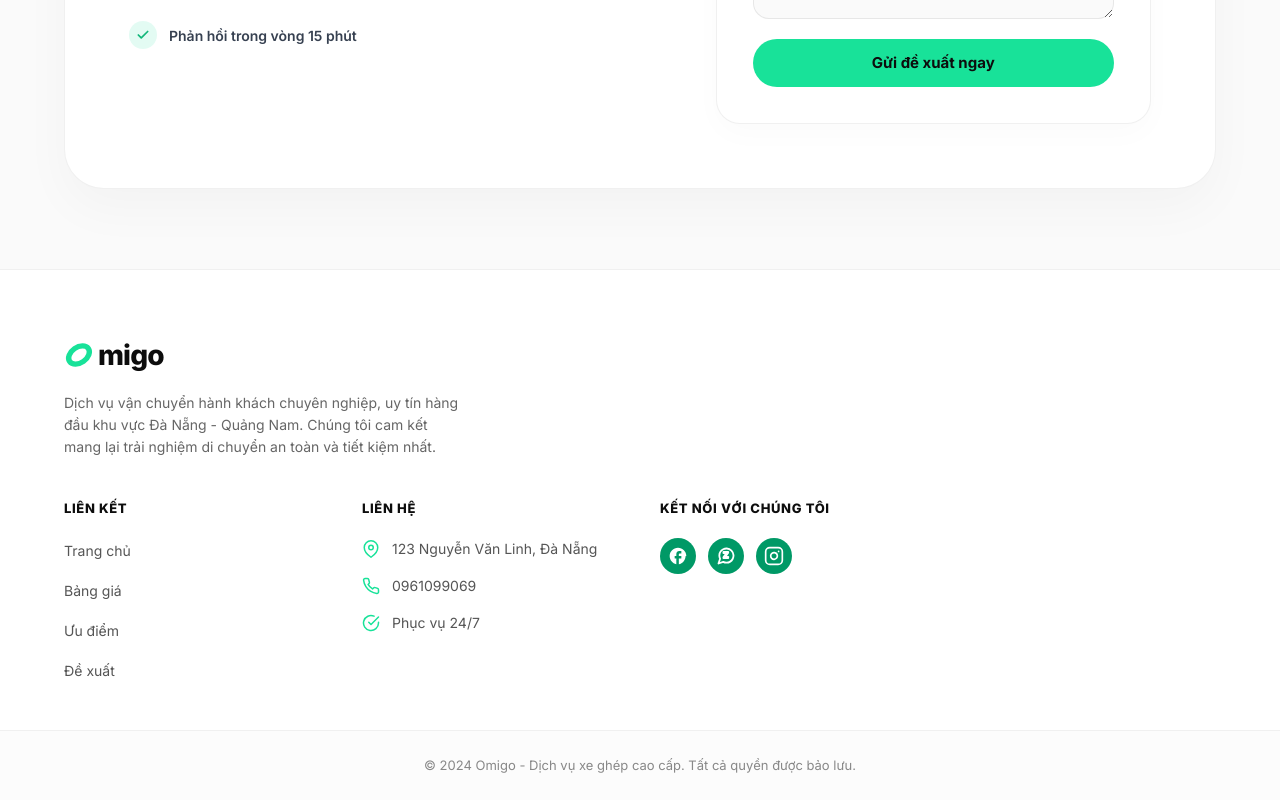
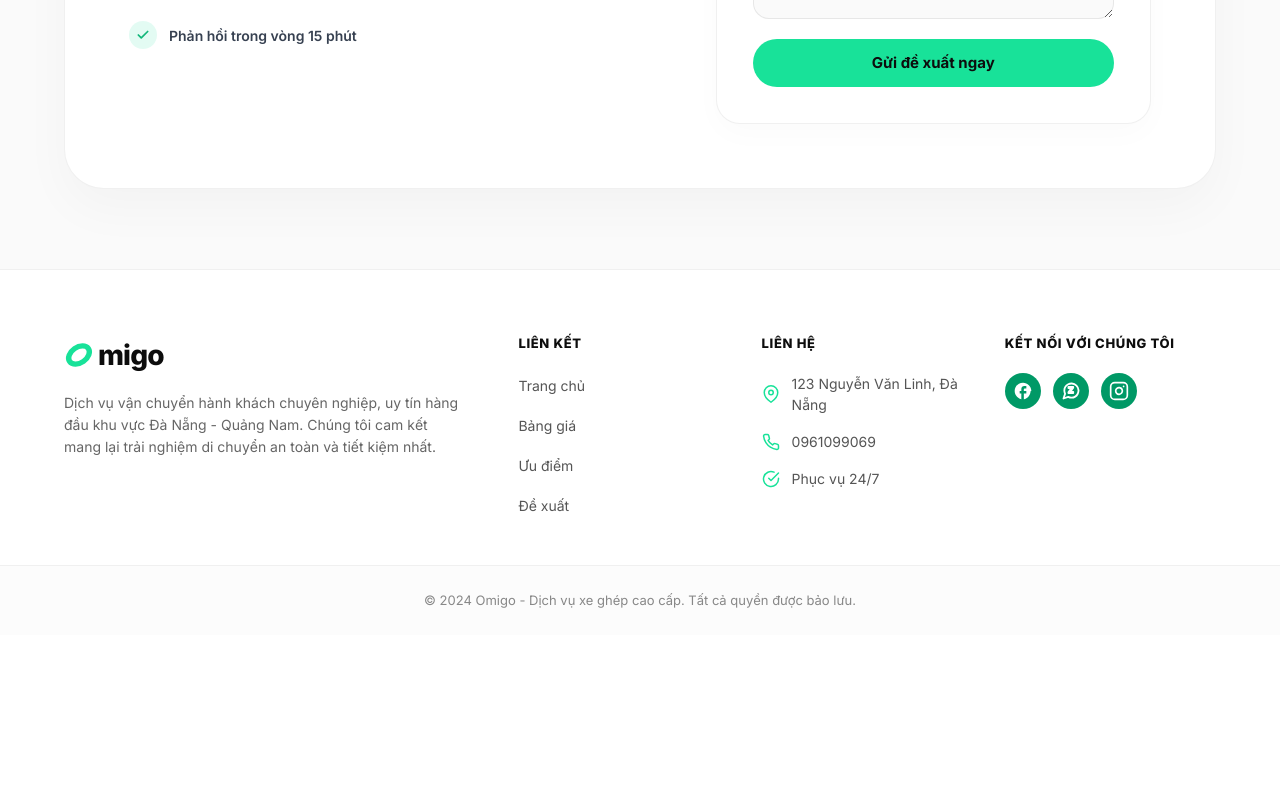
Before and after one commit to hotanduytung/Omigo, a Next.js app: page / in a window 1280 px wide. Shown: the part 2107-2907 px from the top of the page. After the commit the page ends 2742 px from the top, so only its background shows below. Built offline with nearby package versions, Linux system fonts and the light colour scheme.

Commit message:
Align footer columns in the same row on desktop

```diff
--- a/src/app/globals.css
+++ b/src/app/globals.css
@@ -848,3 +848,25 @@ p {
     gap: 12px !important;
   }
 }
+
+.footer-grid {
+  display: grid;
+  grid-template-columns: repeat(1, 1fr);
+  gap: 40px;
+  max-width: 1200px;
+  margin: 0 auto;
+  padding: 0 24px 48px;
+}
+
+@media (min-width: 768px) {
+  .footer-grid {
+    grid-template-columns: repeat(2, 1fr);
+  }
+}
+
+@media (min-width: 992px) {
+  .footer-grid {
+    grid-template-columns: 2fr 1fr 1fr 1fr;
+    gap: 32px;
+  }
+}
--- a/src/components/Footer.tsx
+++ b/src/components/Footer.tsx
@@ -9,7 +9,7 @@ export default function Footer() {
 
   return (
     <footer style={styles.footer}>
-      <div className="container" style={styles.container}>
+      <div className="footer-grid">
         <div style={styles.colBrand}>
           <Logo light={false} />
           <p style={styles.brandDesc}>
@@ -93,22 +93,11 @@ const styles = {
     paddingTop: '64px',
     color: '#333333',
   },
-  container: {
-    display: 'grid',
-    gridTemplateColumns: 'repeat(auto-fit, minmax(220px, 1fr))',
-    gap: '40px',
-    maxWidth: '1200px',
-    margin: '0 auto',
-    padding: '0 24px 48px',
-  },
   colBrand: {
     display: 'flex',
     flexDirection: 'column' as const,
     gap: '16px',
-    gridColumn: '1 / -1',
-    '@media (min-width: 992px)': {
-      gridColumn: 'span 2',
-    }
+    // Remove gridColumn to allow it to be on the same row as others
   },
   brandDesc: {
     fontSize: '14px',
```
